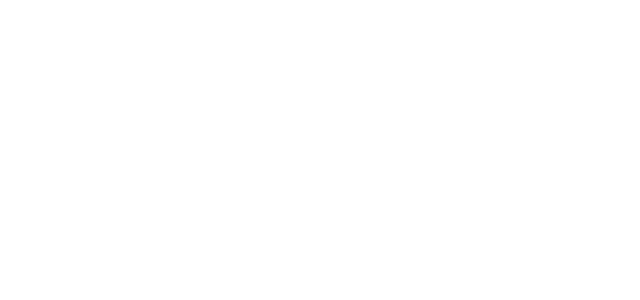
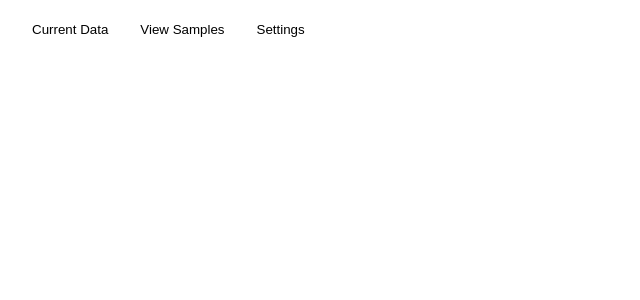
Before and after one commit to NCGThompson/CS-485-Project-1, an Angular app: page / in a window 1280 px wide. Shown: the top 300 px of the page, without its empty margins (0-640 px from the left). Built offline with nearby package versions, Linux system fonts and the light colour scheme.

Commit message:
Added Some Tabs

```diff
--- a/src/app/app.component.css
+++ b/src/app/app.component.css
@@ -0,0 +1,34 @@
+tab {
+    overflow: hidden;
+    border: 1px solid #ccc;
+    background-color: #f1f1f1;
+  }
+
+  /* Style the buttons that are used to open the tab content */
+  .tab button {
+    background-color: inherit;
+    float: left;
+    border: none;
+    outline: none;
+    cursor: pointer;
+    padding: 14px 16px;
+    transition: 0.3s;
+  }
+
+  /* Change background color of buttons on hover */
+  .tab button:hover {
+    background-color: #ddd;
+  }
+
+  /* Create an active/current tablink class */
+  .tab button.active {
+    background-color: #ccc;
+  }
+
+  /* Style the tab content */
+  .tabcontent {
+    display: none;
+    padding: 6px 12px;
+    border: 1px solid #ccc;
+    border-top: none;
+  }
--- a/src/app/app.component.html
+++ b/src/app/app.component.html
@@ -7,7 +7,30 @@
 <!-- * * * * * * * to get started with your project! * * * * * * * -->
 <!-- * * * * * * * * * * * * * * * * * * * * * * * * * * * * * * * -->
 
+<!DOCTYPE html>
+<html>
+  <body>
+    <div class="tab">
+      <button class="tablinks" onclick="openTab(event, '')">Current Data</button>
+      <button class="tablinks" onclick="openTab(event, '')">View Samples</button>
+      <button class="tablinks" onclick="openTab(event, '')">Settings</button>
+    </div>
 
+    <!-- Tab content -->
+    <div id="current" class="tabcontent">
+
+    </div>
+
+    <div id="samples" class="tabcontent">
+
+    </div>
+
+    <div id="settings" class="tabcontent">
+
+    </div>
+
+  </body>
+</html>
 
 <!-- * * * * * * * * * * * * * * * * * * * * * * * * * * * * * * * * -->
 <!-- * * * * * * * * * * * The content above * * * * * * * * * * * * -->
```
